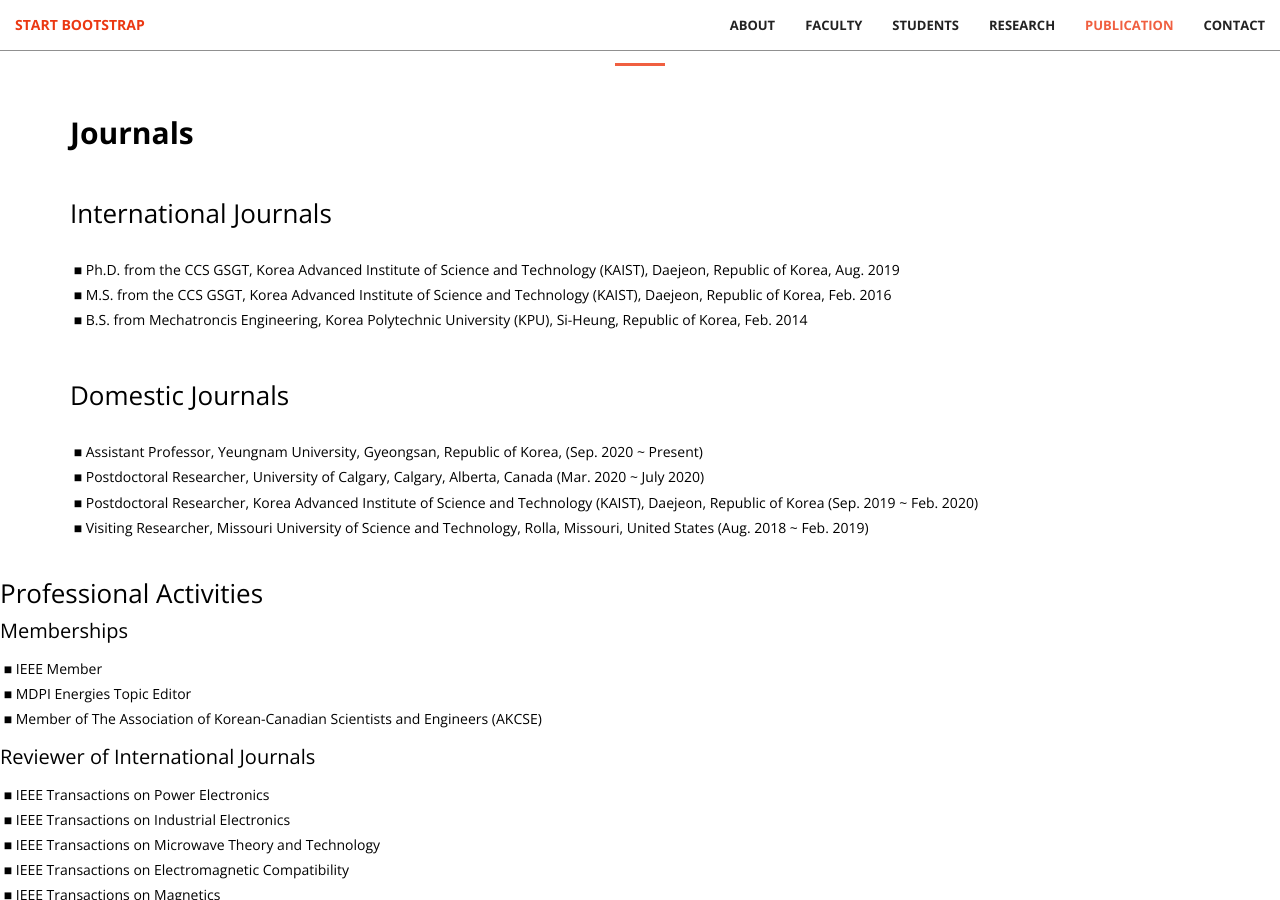
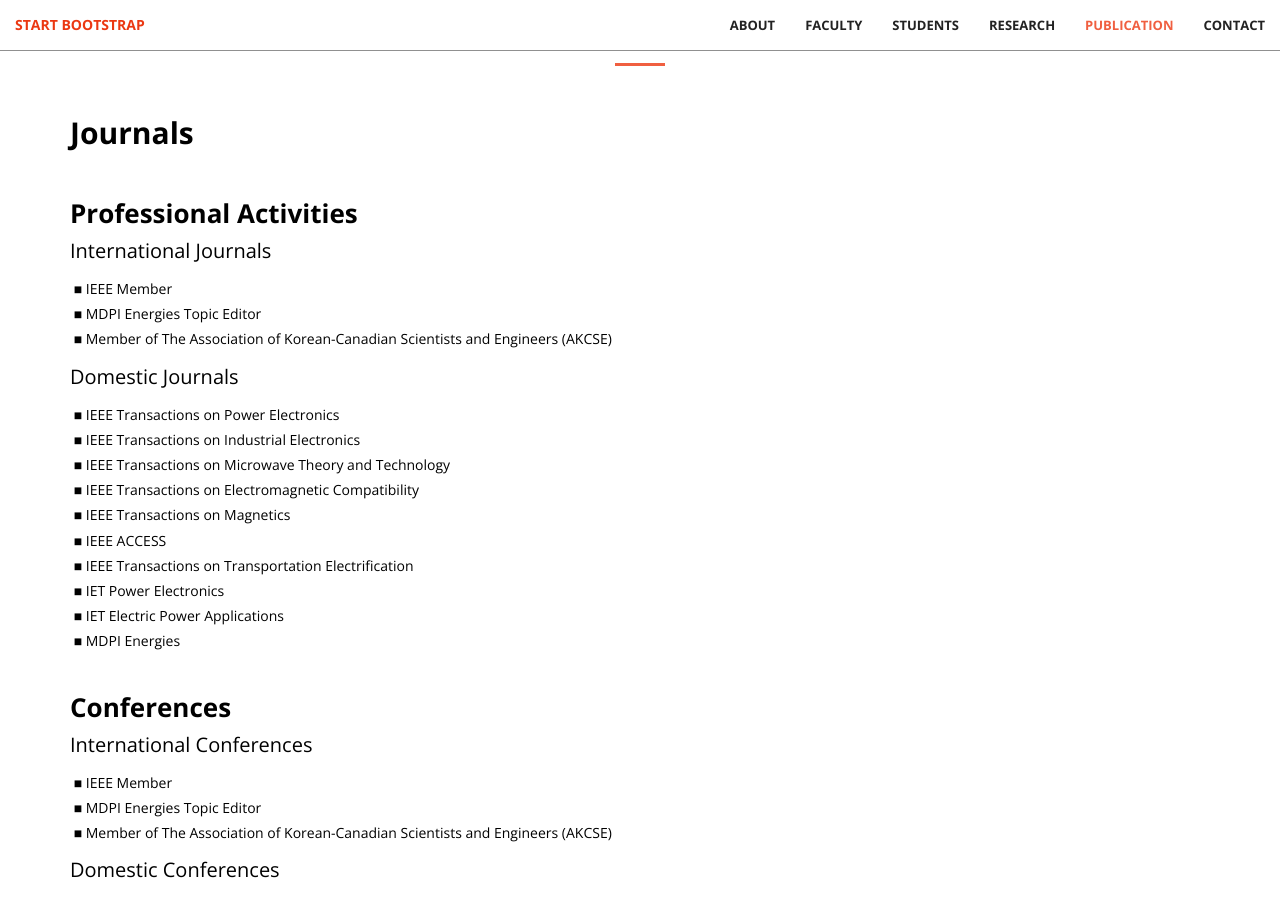
Before and after one commit to dwKim88/AEL, a Jekyll site: the page built from index.html, in a window 1280 px wide and 900 px high, scrolled down 4694 px. Built offline with Jekyll 4.4.1, drawn with Linux system fonts in a browser that asks for light colours; some of the changed text lies outside the part shown.

Commit message:
Update services.html

```diff
--- a/_includes/services.html
+++ b/_includes/services.html
@@ -25,53 +25,17 @@
        </div>
     </div>
 
+
     <div class="container">
-        <!-- International Journal part -->
-        <div class="row">
-            <div class="col-md-12 text-left">
-                <h4>
-                    <p style="line-height: 1.8; color:black; font-size:26px;">
-                        International Journals
-                    </p>
-                    <p style="line-height: 1.8; color:black; font-size:14px;">
-                        &nbsp;■ Ph.D. from the CCS GSGT, Korea Advanced Institute of Science and Technology (KAIST), Daejeon, Republic of  Korea, Aug. 2019 <br>
-                        &nbsp;■ M.S. from the CCS GSGT, Korea Advanced Institute of Science and Technology (KAIST), Daejeon, Republic of  Korea, Feb. 2016 <br>
-                        &nbsp;■ B.S. from Mechatroncis Engineering, Korea Polytechnic University (KPU), Si-Heung, Republic of  Korea, Feb. 2014 <br>
-                    </p>
-                </h4>
-            </div>
-       </div>
-    </div>
-        <!-- Professional experience part -->
-    <div class="container">
-        <div class="row">
-            <div class="col-md-12 text-left">
-                <h2>
-                    <p style="line-height: 1.8; color:black; font-size:26px;">
-                        Domestic Journals
-                    </p>
-                </h2>
-                <h4>
-                    <p style="line-height: 1.8; color:black; font-size:14px;">
-                        &nbsp;■ Assistant Professor, Yeungnam University, Gyeongsan, Republic of Korea, (Sep. 2020 ~ Present)<br>
-                        &nbsp;■ Postdoctoral Researcher, University of Calgary, Calgary, Alberta, Canada (Mar. 2020 ~ July 2020)<br>
-                        &nbsp;■ Postdoctoral Researcher, Korea Advanced Institute of Science and Technology (KAIST), Daejeon, Republic of Korea (Sep. 2019 ~ Feb. 2020)<br>
-                        &nbsp;■ Visiting Researcher, Missouri University of Science and Technology, Rolla, Missouri, United States (Aug. 2018 ~ Feb. 2019)<br>
-                    </p>
-                </h4>
-            </div>
-        </div>
-   </div>
-
-        <!-- Professional Activities -->
+        <!-- Journal Parts -->
         <div class="row">
             <div class="col-md-12 text-left">
                 <h2>
                     <p style="line-height: 1.0; color:black; font-size:26px;">
-                        Professional Activities
+                        <B> Professional Activities </B>
                     </p>
                     <p style="line-height: 0.5; color:black; font-size:20px;">
-                        Memberships
+                        International Journals
                     </p>
                     <p style="line-height: 1.8; color:black; font-size:14px;">
                         &nbsp;■ IEEE Member<br>
@@ -80,7 +44,7 @@
                     </p>
 
                     <p style="line-height: 0.5; color:black; font-size:20px;">
-                        Reviewer of International Journals
+                        Domestic Journals
                     </p>
                     <p style="line-height: 1.8; color:black; font-size:14px;">
                         &nbsp;■ IEEE Transactions on Power Electronics<br>
@@ -97,27 +61,41 @@
                 </h4>
             </div>
         </div>
-
-
-        <!-- Awards & Honors -->
+    </div>
+    <div class="container">
+        <!-- Journal Parts -->
         <div class="row">
             <div class="col-md-12 text-left">
                 <h2>
                     <p style="line-height: 1.0; color:black; font-size:26px;">
-                        Awards & Honors
+                        <B> Conferences </B>
                     </p>
-                </h2>
-                <h4>
+                    <p style="line-height: 0.5; color:black; font-size:20px;">
+                        International Conferences
+                    </p>
                     <p style="line-height: 1.8; color:black; font-size:14px;">
-                        &nbsp;■ Excellent Student Research Award - The CCS GSGT, KAIST, Sep. 2019<br>
-                        &nbsp;■ Excellent Paper Award – The Korean Society for Urban Railway Spring Conference, May 2019<br>
-                        &nbsp;■ Best Student Research Award - The CCS GSGT, KAIST, Mar. 2016<br>
-                        &nbsp;■ Excellent Paper Award - The KIEE Summer Conference, Nov. 2015<br>
-                        &nbsp;■ Summa Cum Laude - Department of Mechatronics Engineering, Korea Polytechnic University, Feb. 2014<br>
+                        &nbsp;■ IEEE Member<br>
+                        &nbsp;■ MDPI Energies Topic Editor<br>
+                        &nbsp;■ Member of The Association of Korean-Canadian Scientists and Engineers (AKCSE)<br>
+                    </p>
+
+                    <p style="line-height: 0.5; color:black; font-size:20px;">
+                        Domestic Conferences
+                    </p>
+                    <p style="line-height: 1.8; color:black; font-size:14px;">
+                        &nbsp;■ IEEE Transactions on Power Electronics<br>
+                        &nbsp;■ IEEE Transactions on Industrial Electronics<br>
+                        &nbsp;■ IEEE Transactions on Microwave Theory and Technology<br>
+                        &nbsp;■ IEEE Transactions on Electromagnetic Compatibility<br>
+                        &nbsp;■ IEEE Transactions on Magnetics<br>
+                        &nbsp;■ IEEE ACCESS<br>
+                        &nbsp;■ IEEE Transactions on Transportation Electrification<br>
+                        &nbsp;■ IET Power Electronics<br>
+                        &nbsp;■ IET Electric Power Applications<br>
+                        &nbsp;■ MDPI Energies<br>
                     </p>
                 </h4>
             </div>
         </div>
-
     </div>
 </section>
```
